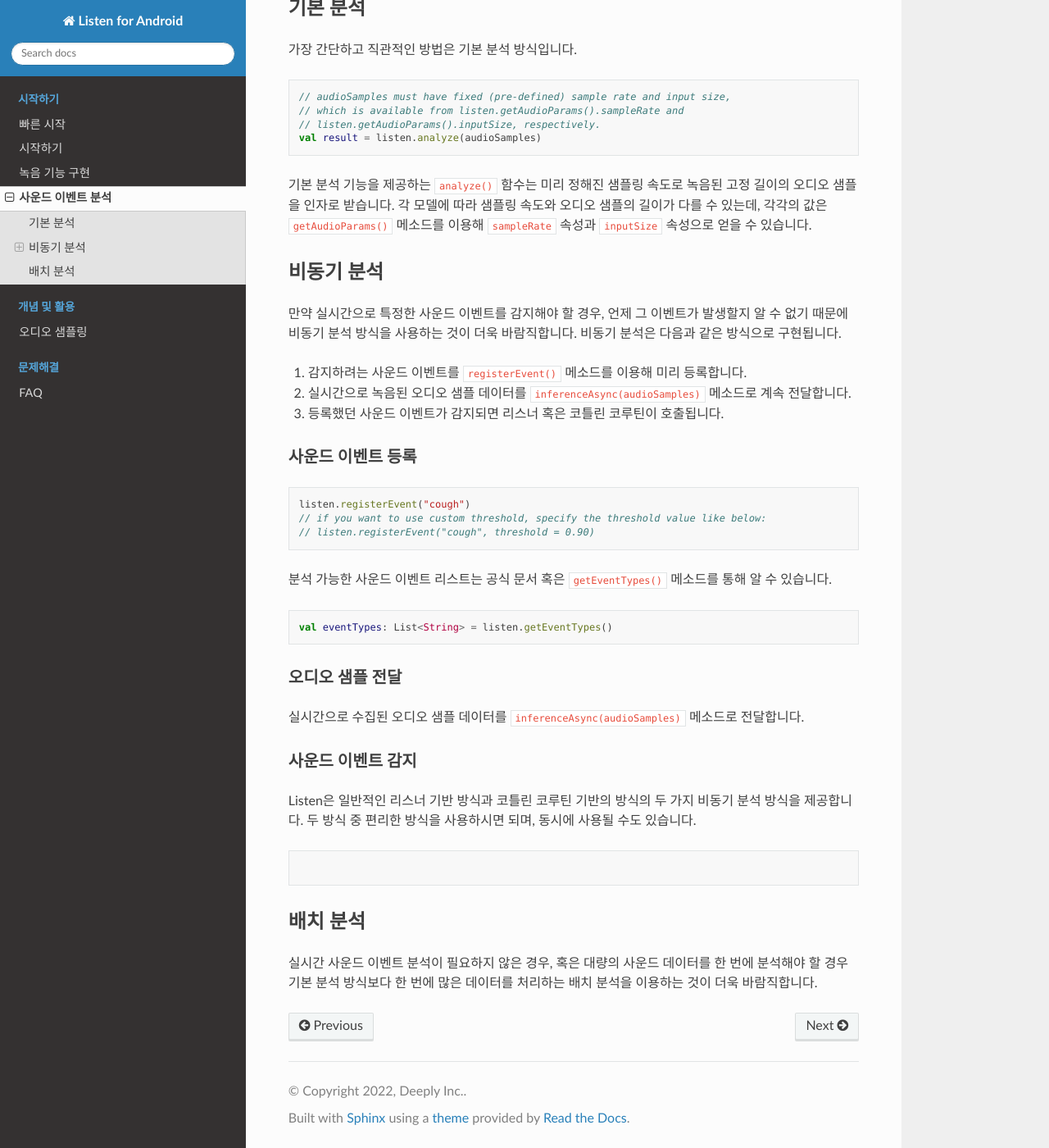
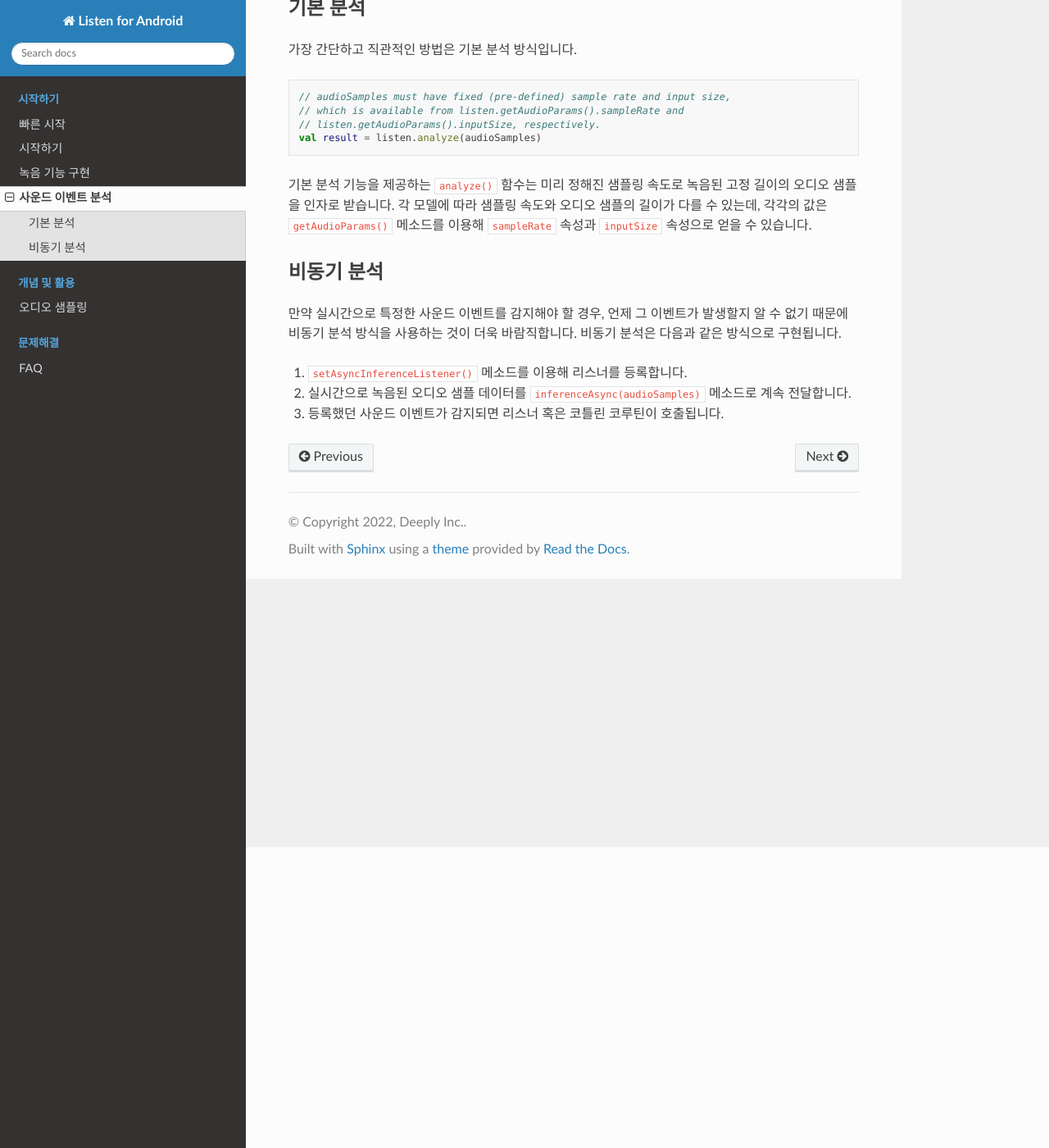
Before and after one commit to deeplyinc/listen-sdk-android-docs-ko, a Sphinx documentation site: the page built from docs/contents/getting-started/inference.md, in a window 1280 px wide and 1400 px high, scrolled down 367 px. Shown: the whole window at 82% size. Built offline with Sphinx 7.4.7 and the Read the Docs theme 2.0.0, drawn with Linux system fonts in a browser that asks for light colours.

Commit message:
docs: update async inference section in inference page

````diff
--- a/docs/contents/getting-started/inference.md
+++ b/docs/contents/getting-started/inference.md
@@ -32,11 +32,12 @@ val result = listen.analyze(audioSamples)
 만약 실시간으로 특정한 사운드 이벤트를 감지해야 할 경우, 언제 그 이벤트가 발생할지 알 수 없기 때문에 비동기 분석 방식을 사용하는 것이 더욱 바람직합니다.
 비동기 분석은 다음과 같은 방식으로 구현됩니다.
 
-1. 감지하려는 사운드 이벤트를 `registerEvent()` 메소드를 이용해 미리 등록합니다.
+1. `setAsyncInferenceListener()` 메소드를 이용해 리스너를 등록합니다.
 2. 실시간으로 녹음된 오디오 샘플 데이터를 `inferenceAsync(audioSamples)` 메소드로 계속 전달합니다.
 3. 등록했던 사운드 이벤트가 감지되면 리스너 혹은 코틀린 코루틴이 호출됩니다.
 
 
+<!--
 ### 사운드 이벤트 등록
 
 ```kotlin
@@ -69,3 +70,4 @@ Listen은 일반적인 리스너 기반 방식과 코틀린 코루틴 기반의
 ## 배치 분석
 
 실시간 사운드 이벤트 분석이 필요하지 않은 경우, 혹은 대량의 사운드 데이터를 한 번에 분석해야 할 경우 기본 분석 방식보다 한 번에 많은 데이터를 처리하는 배치 분석을 이용하는 것이 더욱 바람직합니다.
+-->
````
